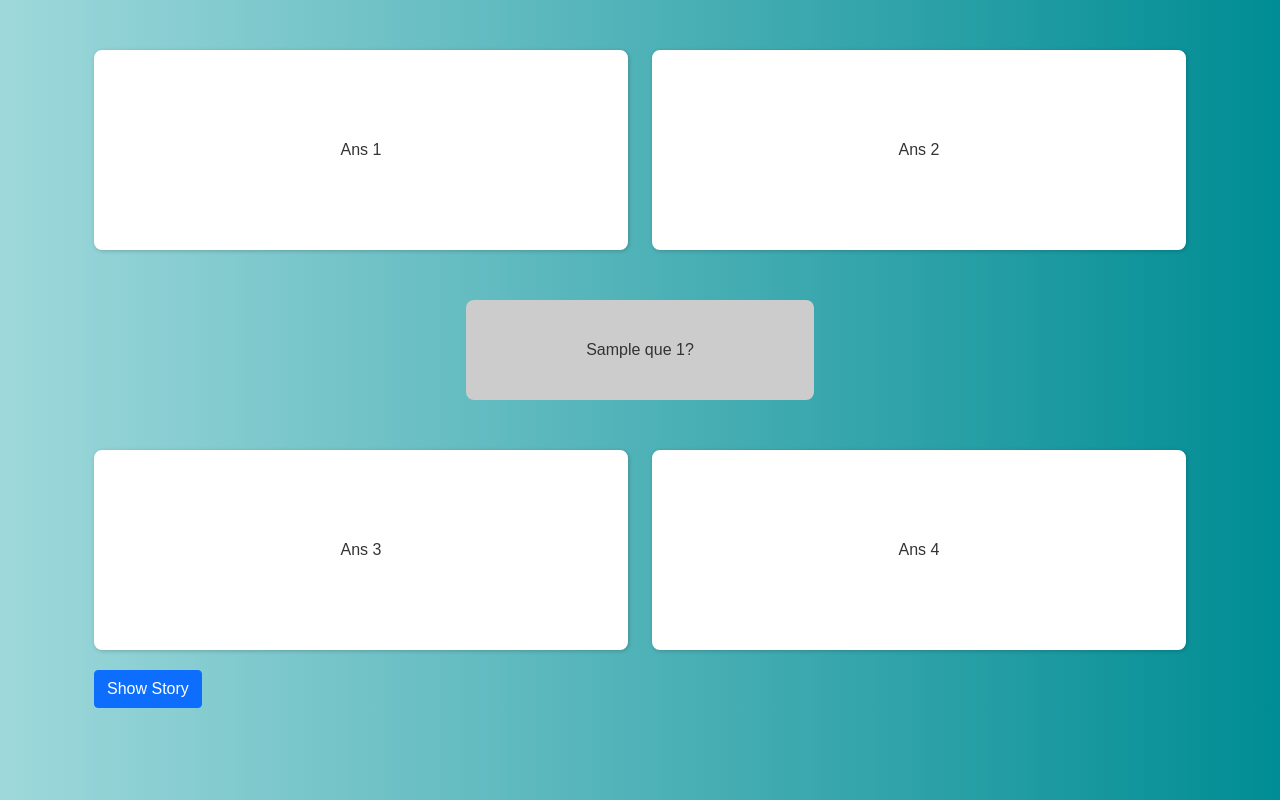
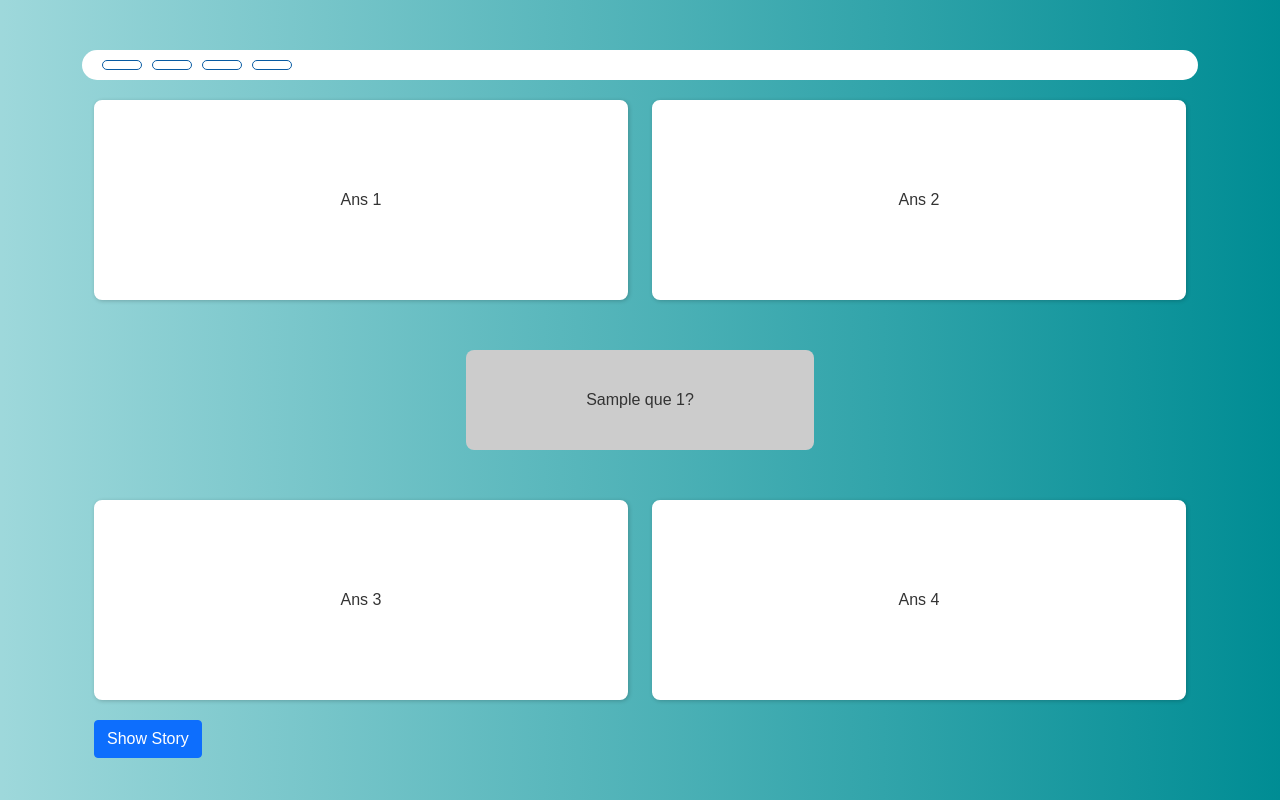
Before and after one commit to nizam5567/Learning, a React (Create React App) app: page /storyQuestions/1 in a window 1280 px wide. Built offline with nearby package versions, Linux system fonts and the light colour scheme.

Commit message:
Show correct ans in modal

```diff
--- a/package.json
+++ b/package.json
@@ -3,6 +3,8 @@
   "version": "0.1.0",
   "private": true,
   "dependencies": {
+    "@nivo/core": "^0.73.0",
+    "@nivo/line": "^0.73.0",
     "@testing-library/jest-dom": "^5.14.1",
     "@testing-library/react": "^11.2.7",
     "@testing-library/user-event": "^12.8.3",
--- a/src/App.tsx
+++ b/src/App.tsx
@@ -10,6 +10,7 @@ import StoryCategoryList from "./stories/StoryCategoryList";
 import StoryDetails from "./stories/StoryDetails";
 import Vocabulary from "./stories/Vocabulary";
 import Sentence from "./stories/Sentence";
+import Dashboard from "./Dashboard";
 
 function App() {
 
@@ -30,6 +31,7 @@ function App() {
           <Route path="/vocabulary/:storyId" component={Vocabulary} />
           <Route path="/sentence/:storyId" component={Sentence} />
           <Route path="/storyQuestions/:id" component={StoryQuestions} />
+          <Route path="/dashboard" component={Dashboard} />
         </Switch>
 
       </div>
--- a/src/questions/CorrectAns.tsx
+++ b/src/questions/CorrectAns.tsx
@@ -9,20 +9,21 @@ const CorrectAns = (props: any) => {
 
     return (
         <div className="container">
-            <MDBContainer>
+            {/* <MDBContainer>
                 <MDBCard style={{ width: "100%", marginTop: "1rem" }}>
                     <MDBCardHeader color="primary-color deep-orange lighten-1">Result</MDBCardHeader>
                     <MDBCardBody>
-                        {/* <MDBCardTitle>Special title treatment</MDBCardTitle> */}
+                        </MDBCardBody>
+                </MDBCard>
+            </MDBContainer> */}
+            {/* <MDBCardTitle>Special title treatment</MDBCardTitle> */}
 
-                        <h1 style={{color: givenQueAnsObj.isAnsCorrect?'green':'red'}}>Your answer is <strong>{givenQueAnsObj.isAnsCorrect ? 'correct' : 'wrong'}</strong></h1>
-                        {!givenQueAnsObj.isAnsCorrect && <div style={{ marginTop: "50px" }}>
-                            <h2>Correct answer is <br /><strong>{correctAns}</strong></h2>
-                        </div>}
-                        {/* <button type="button" className="btn btn-primary">Primary</button> */}
-                    </MDBCardBody>
-                </MDBCard>
-            </MDBContainer>
+            <h1 style={{ color: givenQueAnsObj.isAnsCorrect ? 'green' : 'red' }}>Your answer is <strong>{givenQueAnsObj.isAnsCorrect ? 'correct' : 'wrong'}</strong></h1>
+            {!givenQueAnsObj.isAnsCorrect && <div style={{ marginTop: "50px" }}>
+                <h2>Correct answer is <br /><strong>{correctAns}</strong></h2>
+            </div>}
+            {/* <button type="button" className="btn btn-primary">Primary</button> */}
+
         </div>
 
     );
--- a/src/questions/StoryQuestions.css
+++ b/src/questions/StoryQuestions.css
@@ -72,3 +72,26 @@
   .draggable:hover {
     background: #ddd;
   }
+
+  .queBarContainer {
+    background: #fff;
+    width: 100%;
+    height: 30px;
+    border-radius: 50px;
+    margin-bottom: 20px;
+    overflow: hidden;
+    padding: 10px 0 10px 20px;
+  }
+
+  .queBar {
+    border: 1px solid #085ba3;
+    border-radius: 10px;
+    width: 40px;
+    height: 10px;
+    float: left;
+    margin: auto 10px auto 0;
+  }
+
+  .fillQueBar {
+    background: #085ba3;
+  }
--- a/src/questions/StoryQuestions.tsx
+++ b/src/questions/StoryQuestions.tsx
@@ -4,6 +4,7 @@ import { AnimateSharedLayout } from "framer-motion";
 import QueAns from "./QueAns";
 import CorrectAns from "./CorrectAns";
 import Result from "../Result";
+import { Button, Modal } from "react-bootstrap";
 
 interface Question {
   id: number;
@@ -111,6 +112,10 @@ const StoryQuestions = (props: any) => {
   const [storyQuestions, setStoryQuestions] = useState(selectedStoryQuestions);
   const [showCorrectAnsScreen, setShowCorrectAnsScreen] = useState(false);
   const [givenQueAnsObj, setGivenQueAnsObj] = useState({});
+  const [show, setShow] = useState(false);
+
+  const handleClose = () => setShow(false);
+  const handleShow = () => setShow(true);
 
   const handleQueChange = (queObj: any, isAnsCorrect: string) => {
     const updatedQuestions = storyQuestions.map((item) => item.id === queObj.id ? { ...item, isCompleted: true } : item)
@@ -139,11 +144,12 @@ const StoryQuestions = (props: any) => {
     });
 
     setGivenQueAnsObj({ queObj: queObj, isAnsCorrect: isAnsCorrect === "true" });
-    setShowCorrectAnsScreen(true);
+    //setShowCorrectAnsScreen(true);
+    setShow(true);
 
-    setTimeout(() => {
-      setShowCorrectAnsScreen(false);
-    }, 2000);
+    // setTimeout(() => {
+    //   setShowCorrectAnsScreen(false);
+    // }, 2000);
 
     if (currentQue) {
       const que: Question = {
@@ -167,12 +173,12 @@ const StoryQuestions = (props: any) => {
         userResultDetails.suggestion = "Read Story";
         userResultDetails.suggestionLink = "/story/" + storyId;
         userResultDetails.suggestionLinkText = "Read Story";
-      } else if (achievedPointsPercentage >= 33 && achievedVocabularyPointsPercentage < 33){
+      } else if (achievedPointsPercentage >= 33 && achievedVocabularyPointsPercentage < 33) {
         console.log("voca");
         userResultDetails.suggestion = "Read Vocabulary";
         userResultDetails.suggestionLink = "/vocabulary/" + storyId;
         userResultDetails.suggestionLinkText = "Learn Vocabulary";
-      } else if (achievedPointsPercentage >= 33 && achievedSentencePointsPercentage < 33){
+      } else if (achievedPointsPercentage >= 33 && achievedSentencePointsPercentage < 33) {
         console.log("sen");
         userResultDetails.suggestion = "Read Sentence";
         userResultDetails.suggestionLink = "/sentence/" + storyId;
@@ -188,20 +194,47 @@ const StoryQuestions = (props: any) => {
     }
   }
 
+  const showQueNumberBar = (questions: Question[]) => {
+    const count = questions.filter((item: any) => item.isCompleted === true).length;
+    const bar = questions.map((item, i) => {
+      return (<div className={"queBar " + (i < count ? "fillQueBar" : "")}></div>);
+    });
+    return <div className="queBarContainer">{bar}</div>;
+  }
+
   return (
     <div className="container" style={{ marginTop: "50px" }}>
 
-      {!isCompleted ? (!showCorrectAnsScreen && <AnimateSharedLayout>
+      {/* {!isCompleted ? (!showCorrectAnsScreen && <>{showQueNumberBar(storyQuestions)}<AnimateSharedLayout>
         <QueAns queObj={activeQueData}
           setQue={handleQueChange} />
-      </AnimateSharedLayout>) : <Result result={result} resultDetails={resultDetails} totalPoints={totalPoints} />
-        // <div>
-        //   <h2>You have completed Part 1</h2>
-        //   <h1>Result : {result} out of {totalPoints} Points</h1>
-        // </div>
+      </AnimateSharedLayout></>) : <Result result={result} resultDetails={resultDetails} totalPoints={totalPoints} />
+      } */}
+      {!isCompleted ? (!show && <>{showQueNumberBar(storyQuestions)}<AnimateSharedLayout>
+        <QueAns queObj={activeQueData}
+          setQue={handleQueChange} />
+      </AnimateSharedLayout></>) : <Result result={result} resultDetails={resultDetails} totalPoints={totalPoints} />
       }
 
-      {showCorrectAnsScreen && <CorrectAns givenQueAnsObj={givenQueAnsObj} />}
+      {/* {showCorrectAnsScreen && <CorrectAns givenQueAnsObj={givenQueAnsObj} />} */}
+
+      <Modal show={show} onHide={handleClose}>
+        <Modal.Header closeButton>
+          <Modal.Title>Result</Modal.Title>
+        </Modal.Header>
+        <Modal.Body>
+          <CorrectAns givenQueAnsObj={givenQueAnsObj} />
+        </Modal.Body>
+        <Modal.Footer>
+          <Button variant="secondary" onClick={handleClose}>
+            Close
+          </Button>
+          {/* <Button variant="primary" onClick={handleClose}>
+            Save Changes
+          </Button> */}
+        </Modal.Footer>
+      </Modal>
+
     </div>
   );
 }
--- a/src/tags/TagList.tsx
+++ b/src/tags/TagList.tsx
@@ -29,6 +29,9 @@ export default function TagList() {
                     </MDBListGroupItem>
                   );
                 })}
+                <div style={{marginTop: "20px"}}>
+                <Link to={"/dashboard"}>Dashboard</Link>
+                </div>
               </MDBListGroup>
             </MDBCardText>
           </MDBCardBody>
```
Also changed, not shown: 1 other file (tests, documents, lock files or other folders).
